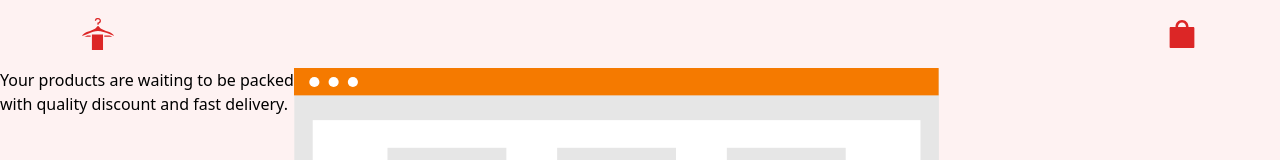
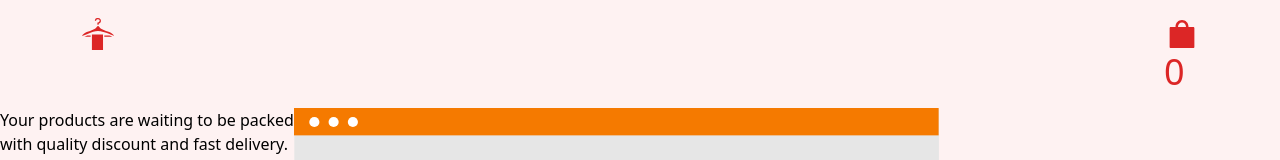
Before and after one commit to tugcan-kartal/Clothing-Store, a React (Create React App) app: page / in a window 1280 px wide. Shown: the top 160 px of the page. Built offline with nearby package versions, Linux system fonts and the light colour scheme; no server answers; the HTML template or start-up script is replaced by a standard one.

Commit message:
just style need

```diff
--- a/src/features/NavbarView.js
+++ b/src/features/NavbarView.js
@@ -2,14 +2,22 @@ import React from 'react'
 import {GiHanger} from "react-icons/gi";
 import {AiFillShopping} from "react-icons/ai";
 import { Link } from 'react-router-dom';
+import { useSelector } from 'react-redux';
+import cardBoxSlice from './cardBoxSlice';
 
 const NavbarView = () => {
+
+  const cardBox=useSelector((state)=>state.cardBoxReducer).value;
+
   return (
     <div className='bg-red-50'>
 
         <div className='flex justify-between p-4 text-4xl text-red-600'>
             <Link to="/" className='pl-16'> <GiHanger /> </Link>
-            <Link to="/Cart" className='pr-16'> <AiFillShopping /> </Link>
+            <Link to="/Cart" className='pr-16'>
+              <AiFillShopping />
+              <div>{cardBox.length}</div>
+            </Link>
         </div>
 
     </div>
--- a/src/features/ProductsView.js
+++ b/src/features/ProductsView.js
@@ -5,6 +5,7 @@ import { fetchProducts } from './productSlice'
 import {AiOutlinePlus,AiFillEye} from "react-icons/ai";
 import { Link } from 'react-router-dom';
 import { detailCard } from './cardDetailsSlice';
+import { addCardBox } from './cardBoxSlice';
 
 //There is some of css codes in index.css check it.Its about opacity hover
 
@@ -35,7 +36,7 @@ const ProductsView = () => {
                     <div className=''>{val.title}</div>
                     <div>${val.price}</div>
                     <div className='product-buttons text-2xl absolute top-20 right-20 opacity-0 transition-opacity duration-300'>
-                      <button> <AiOutlinePlus /> </button>
+                      <button onClick={()=>dispatch(addCardBox(val))}> <AiOutlinePlus /> </button>
                       <Link to="CardDetail">
                         <button onClick={()=>dispatch(detailCard(val))}>
                           <AiFillEye />
```
